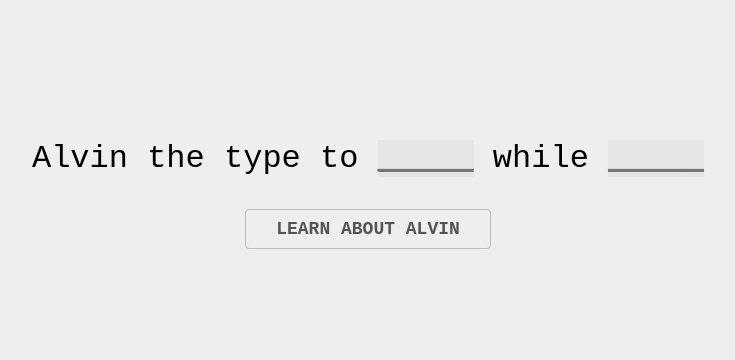
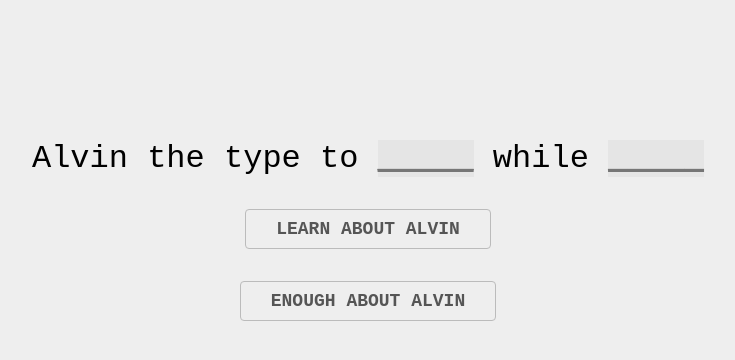
Before and after one commit to AmbiguousNinja/alvinism, a plain HTML site: page index.html in a window 1280 px wide. Shown: the whole page, without its empty margins (272-1007 px from the left). Drawn offline with Linux system fonts and the light colour scheme.

Commit message:
randomize name

```diff
--- a/index.html
+++ b/index.html
@@ -9,8 +9,10 @@
 	</head>
 	<body>
         <div class=main>
-            <p id="main-label">Alvin the type to <span id="verb1" class="filler">_____</span> while <span id="verb2" class="filler">_____</span></p>
-            <button id="submit" onclick="generate_alvinism();">Learn About Alvin</button>
+            <p id="main-label"><span class="name">Alvin</span> the type to <span id="verb1" class="filler">_____</span> while <span id="verb2" class="filler">_____</span></p>
+            <button id="submit" onclick="generate_alvinism();">Learn About <span class="name">Alvin</span></button>
+            <p></p>
+            <button id="randomize" onclick="randomize_name();">Enough about <span class="name">Alvin</span></button>
         </div>
 	</body>
 </html>
--- a/script.js
+++ b/script.js
@@ -4,7 +4,20 @@ var words2 = []
 fetch("words1.txt").then( r => r.text() ).then( text => words1 = text.split('\n'))
 fetch("words2.txt").then( r => r.text() ).then( text => words2 = text.split('\n'))
 
+
+var curr_name = "Alvin"
+var names = ["Alvin", "Joe", "Josh", "Eric", "Tony", "Alex", "YOUNG JIN KIM"]
+
 function generate_alvinism() {
     document.getElementById("verb1").innerHTML = words1[Math.floor(Math.random()*words1.length)];
     document.getElementById("verb2").innerHTML = words2[Math.floor(Math.random()*words2.length)];
 }
+
+function randomize_name() {
+    curr_name = names[Math.floor(Math.random() * names.length)];
+
+    var views = document.getElementsByClassName("name")
+    for (var i = 0; i < views.length; i++) {
+        views[i].innerHTML = curr_name;
+    }
+}
```
